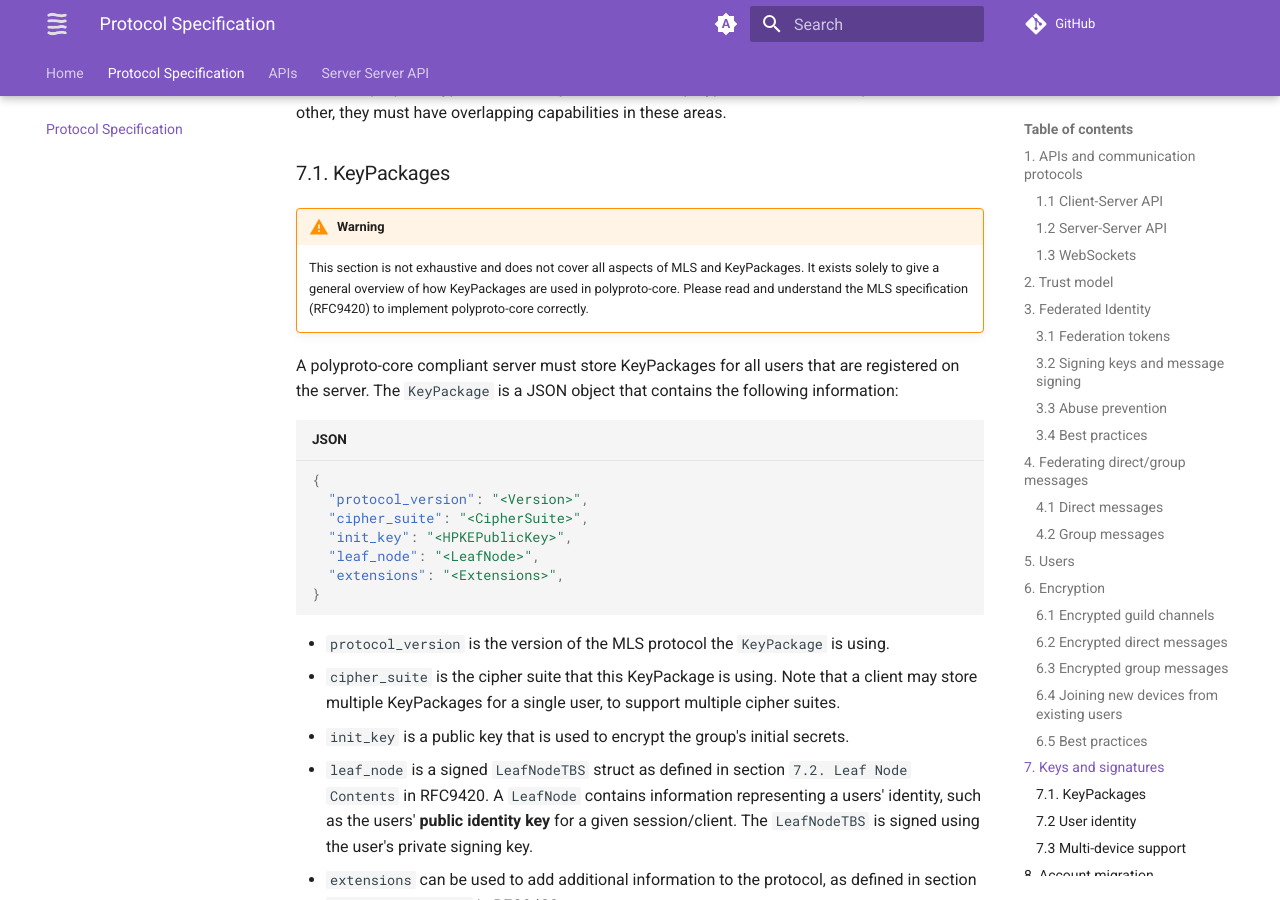
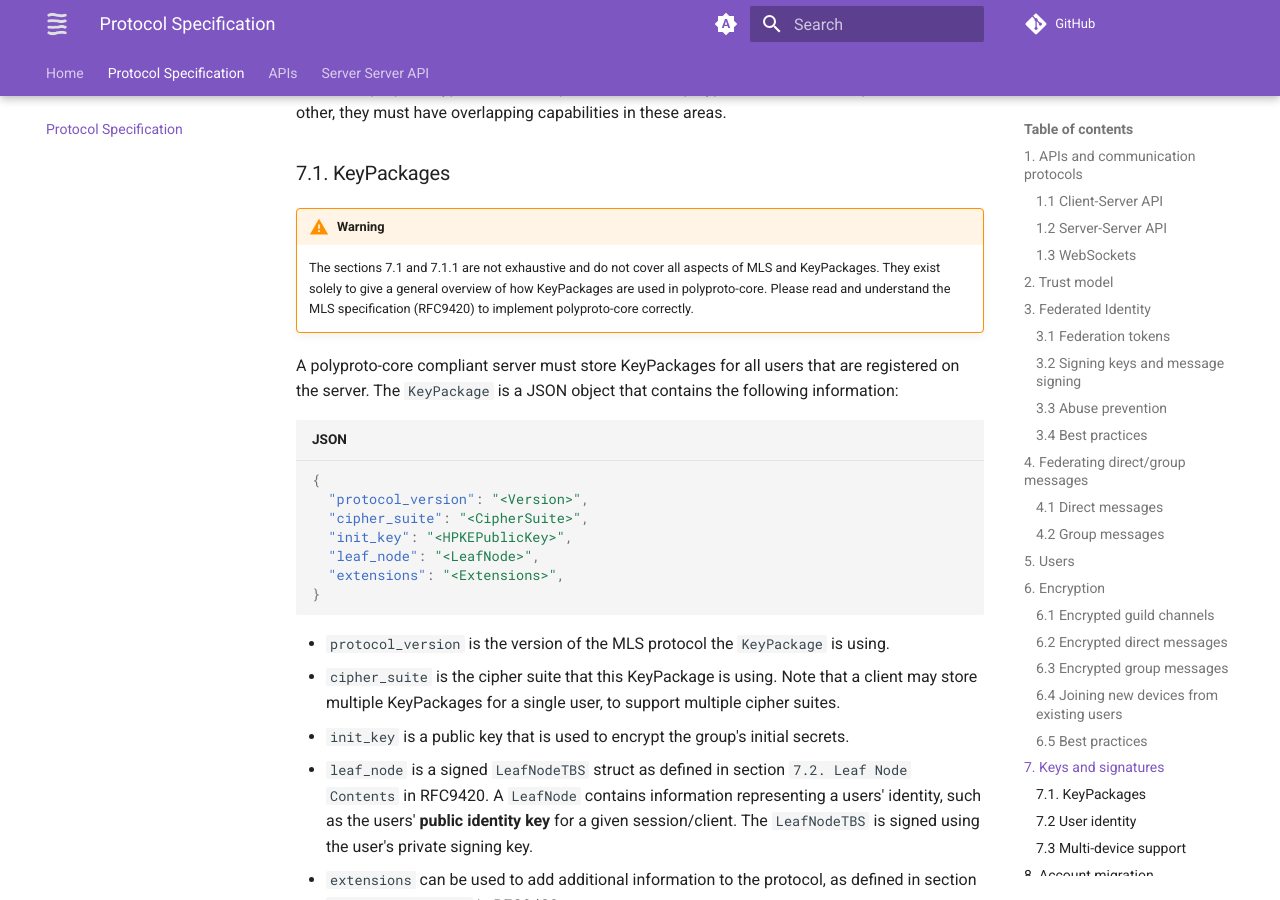
Before and after one commit to polyphony-chat/docs, an MkDocs documentation site: the page built from docs/specification.md, in a window 1280 px wide and 900 px high, scrolled down 12739 px. Built offline with MkDocs 1.6.1 and Material for MkDocs 9.7.7, drawn with Linux system fonts in a browser that asks for light colours; plug-ins that fetch from the network failed and are left out; comment, search, counter and statistics services are not loaded.

Commit message:
Clarify warning in Section 7.1

```diff
--- a/SPECIFICATION.md
+++ b/SPECIFICATION.md
@@ -456,7 +456,7 @@ The MLS protocol used by polyproto-core has a built-in ability to negotiate prot
 
 !!! warning
 
-    This section is not exhaustive and does not cover all aspects of MLS and KeyPackages. It exists solely to give a general overview of how KeyPackages are used in polyproto-core.
+    The sections 7.1 and 7.1.1 are not exhaustive and do not cover all aspects of MLS and KeyPackages. They exist solely to give a general overview of how KeyPackages are used in polyproto-core.
     Please read and understand the MLS specification (RFC9420) to implement polyproto-core correctly.
 
 A polyproto-core compliant server must store KeyPackages for all users that are registered on the server. The `KeyPackage` is a JSON object that contains the following information:
```
